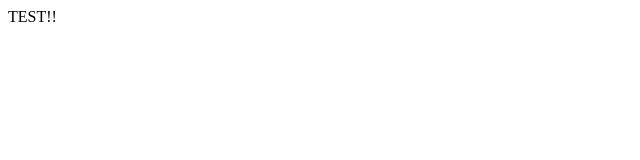
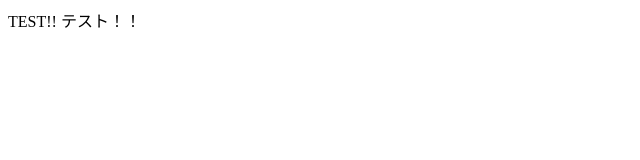
Before and after one commit to ken1-eng/ken1-eng.github.io, a plain HTML site: page index.html in a window 1280 px wide. Shown: the full height of the page, 0-640 px from the left. Drawn offline with Linux system fonts and the light colour scheme.

Commit message:
Update index.html

```diff
--- a/index.html
+++ b/index.html
@@ -4,5 +4,7 @@
     </head>
     <body>
         TEST!!
+
+        テスト！！
     </body>
 </html>
```
